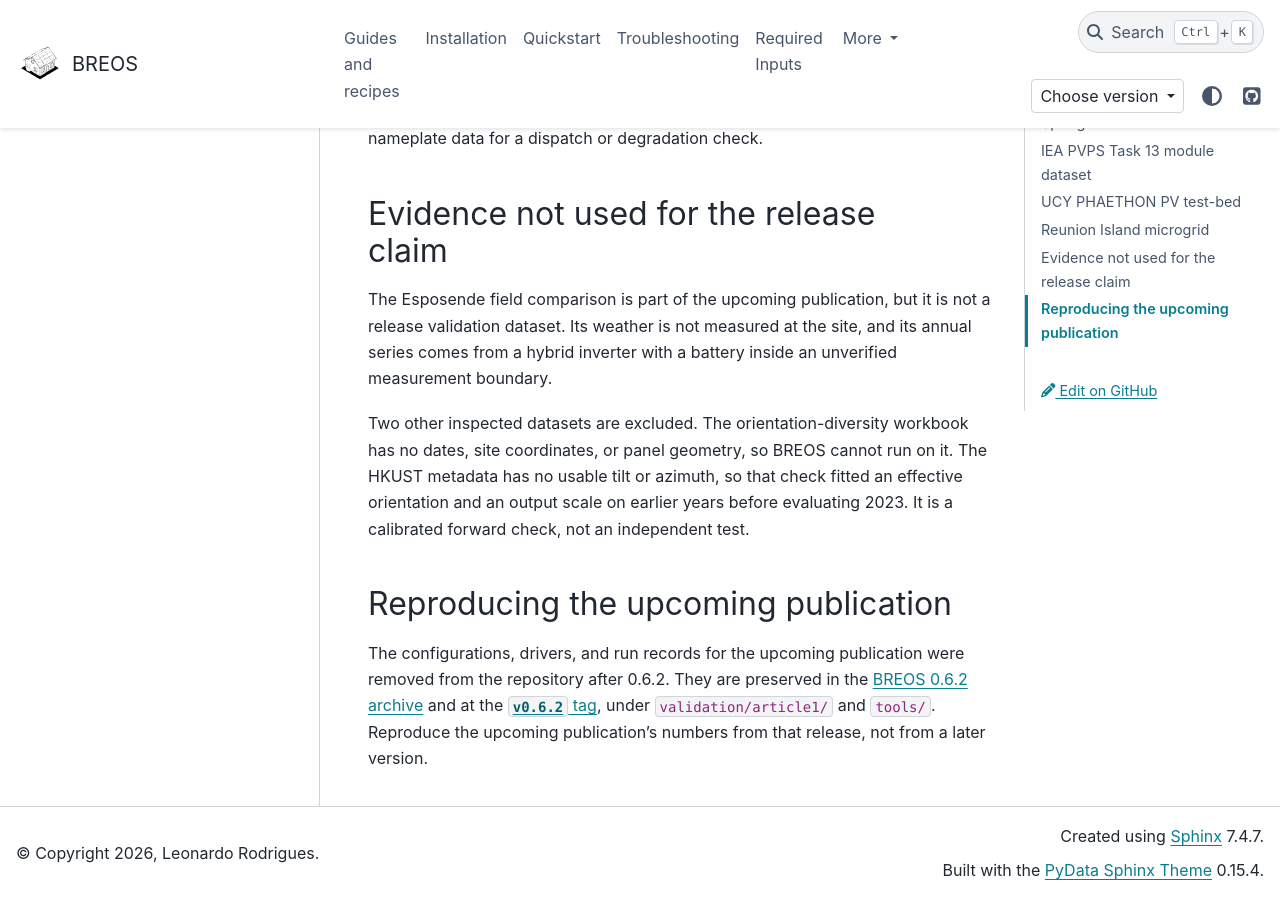
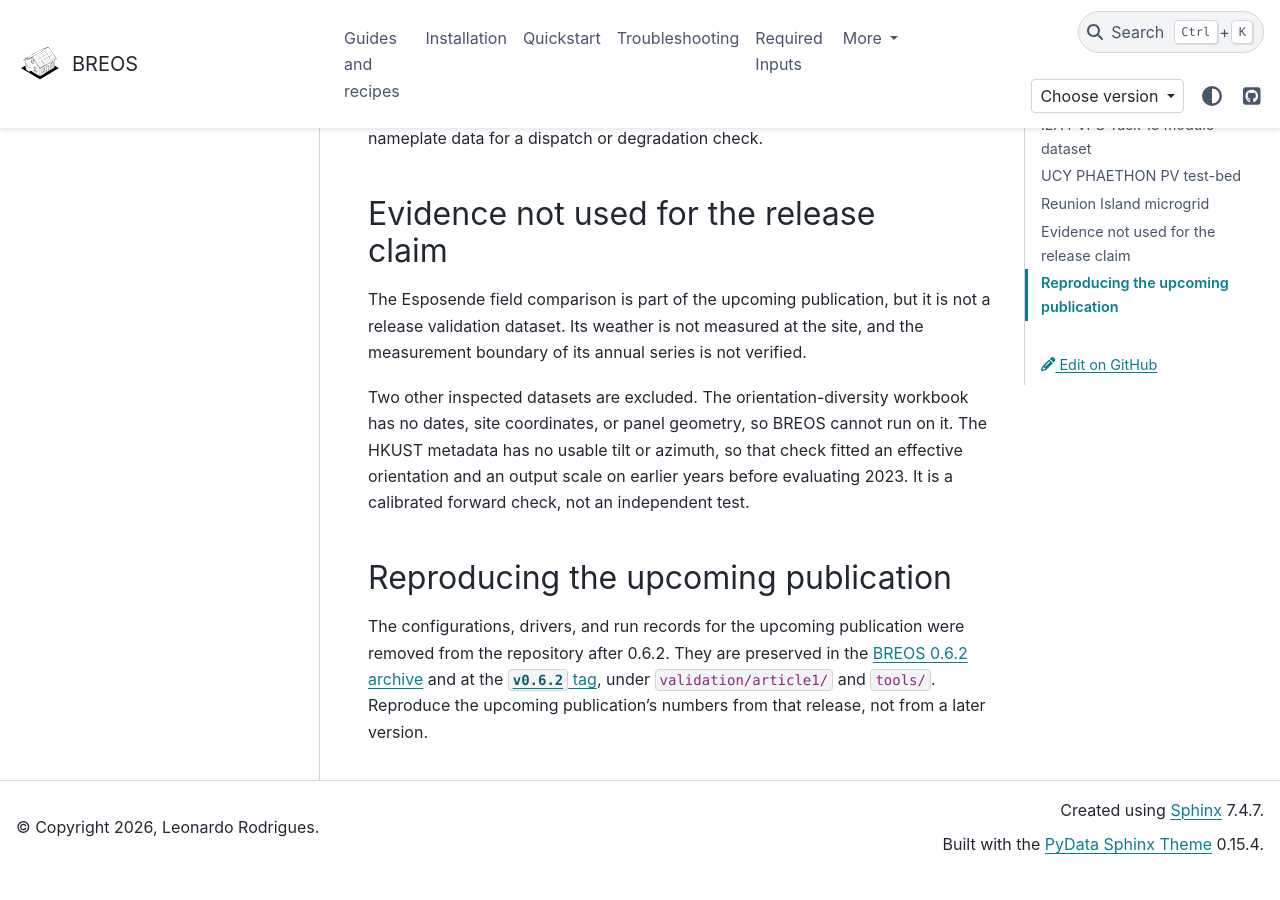
Before and after one commit to Str4vinci/breos, a Sphinx documentation site: the page built from docs/modeling/validation.md, in a window 1280 px wide and 900 px high, scrolled down 4162 px. Built offline with Sphinx 7.4.7 and the PyData theme 0.15.4, drawn with Linux system fonts in a browser that asks for light colours; comment, search, counter and statistics services are not loaded; after the commit the page ends 5035 px from its top, so only the background shows below that.

Commit message:
docs: describe the Esposende exclusion by its unverified measurement boundary

```diff
--- a/docs/modeling/validation.md
+++ b/docs/modeling/validation.md
@@ -148,8 +148,7 @@ SOC trace or nameplate data for a dispatch or degradation check.
 
 The Esposende field comparison is part of the upcoming publication, but it is
 not a release validation dataset. Its weather is not measured at the
-site, and its annual series comes from a hybrid inverter with a battery inside
-an unverified measurement boundary.
+site, and the measurement boundary of its annual series is not verified.
 
 Two other inspected datasets are excluded. The orientation-diversity workbook
 has no dates, site coordinates, or panel geometry, so BREOS cannot run on it.
```
